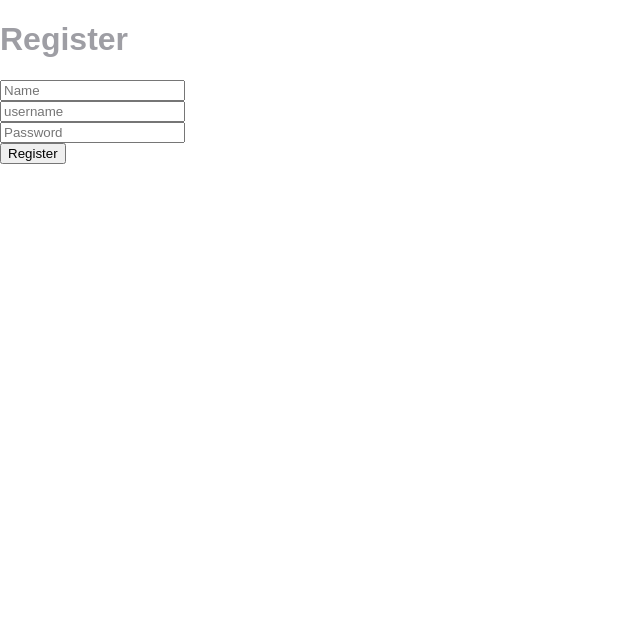
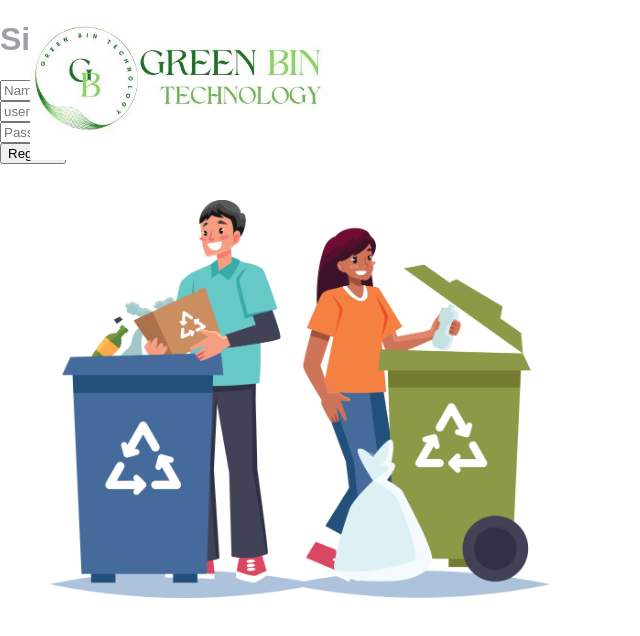
Before and after one commit to cepdnaclk/e19-3yp-Smart-Waste-Management-System, a React (Create React App) app in the folder web-app/frontend/: page /register in a window 1280 px wide. Shown: the top 636 px of the page, without its empty margins (0-640 px from the left). Built offline with nearby package versions, Linux system fonts and the light colour scheme.

Commit message:
Added logo and img to register page

```diff
--- a/web-app/frontend/src/components/Register/RegisterForm.jsx
+++ b/web-app/frontend/src/components/Register/RegisterForm.jsx
@@ -1,11 +1,13 @@
 import { useState } from "react";
 import { useNavigate } from "react-router";
+import Logo from "../Log in/Logo"; // Import the Logo component
+import Img from "../Log in/Img"; // Import the Img component
 
 function RegisterForm() {
   const navigate = useNavigate();
 
   const [name, setName] = useState("");
-  const [username, setUsername] = useState("");
+  const [email, setEmail] = useState("");
   const [password, setPassword] = useState("");
 
   async function registerUser(event) {
@@ -18,7 +20,7 @@ function RegisterForm() {
       },
       body: JSON.stringify({
         name,
-        username,
+        email,
         password,
       }),
     });
@@ -32,7 +34,9 @@ function RegisterForm() {
 
   return (
     <div>
-      <h1>Register</h1>
+      <Logo />
+      <Img />
+      <h1>Sign In</h1>
       <form onSubmit={registerUser}>
         <input
           value={name}
@@ -42,10 +46,10 @@ function RegisterForm() {
         />
         <br />
         <input
-          value={username}
-          onChange={(e) => setUsername(e.target.value)}
-          type="username"
-          placeholder="username"
+          value={email}
+          onChange={(e) => setEmail(e.target.value)}
+          type="email"
+          placeholder="username@gmail.com"
         />
         <br />
         <input
```
